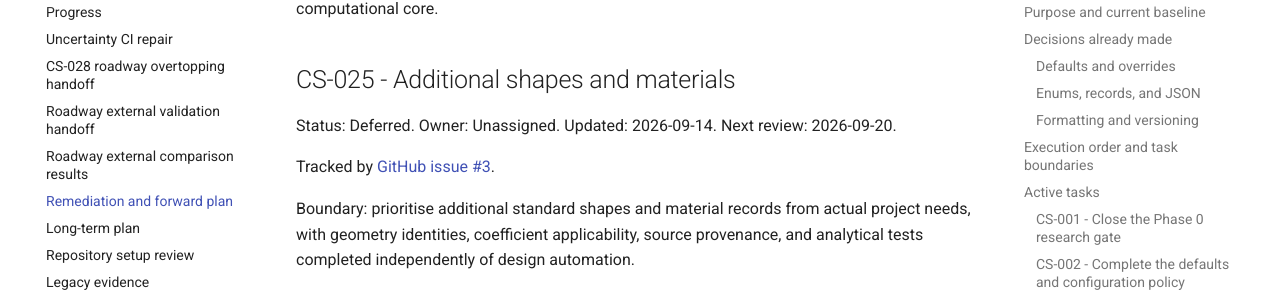
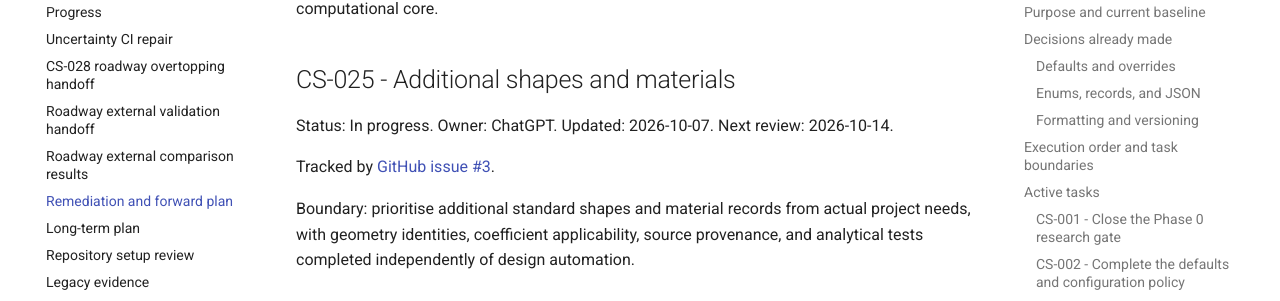
Before and after one commit to Chain-Frost/ryan-culverts, an MkDocs documentation site: the page built from docs/work/2026-09-06-phase-0-to-10-remediation.md, in a window 1280 px wide and 900 px high, scrolled down 30424 px. Shown: the part 144-445 px from the top of the window. Built offline with MkDocs 1.6.1 and Material for MkDocs 9.7.7, drawn with Linux system fonts in a browser that asks for light colours; comment, search, counter and statistics services are not loaded.

Commit message:
Claim CS-025 additional shapes work

```diff
--- a/docs/work/2026-09-06-phase-0-to-10-remediation.md
+++ b/docs/work/2026-09-06-phase-0-to-10-remediation.md
@@ -1220,7 +1220,7 @@ computational core.
 
 ## CS-025 - Additional shapes and materials
 
-Status: Deferred. Owner: Unassigned. Updated: 2026-09-14. Next review: 2026-09-20.
+Status: In progress. Owner: ChatGPT. Updated: 2026-10-07. Next review: 2026-10-14.
 
 Tracked by [GitHub issue #3](https://github.com/Chain-Frost/ryan-culverts/issues/3).
 
```
